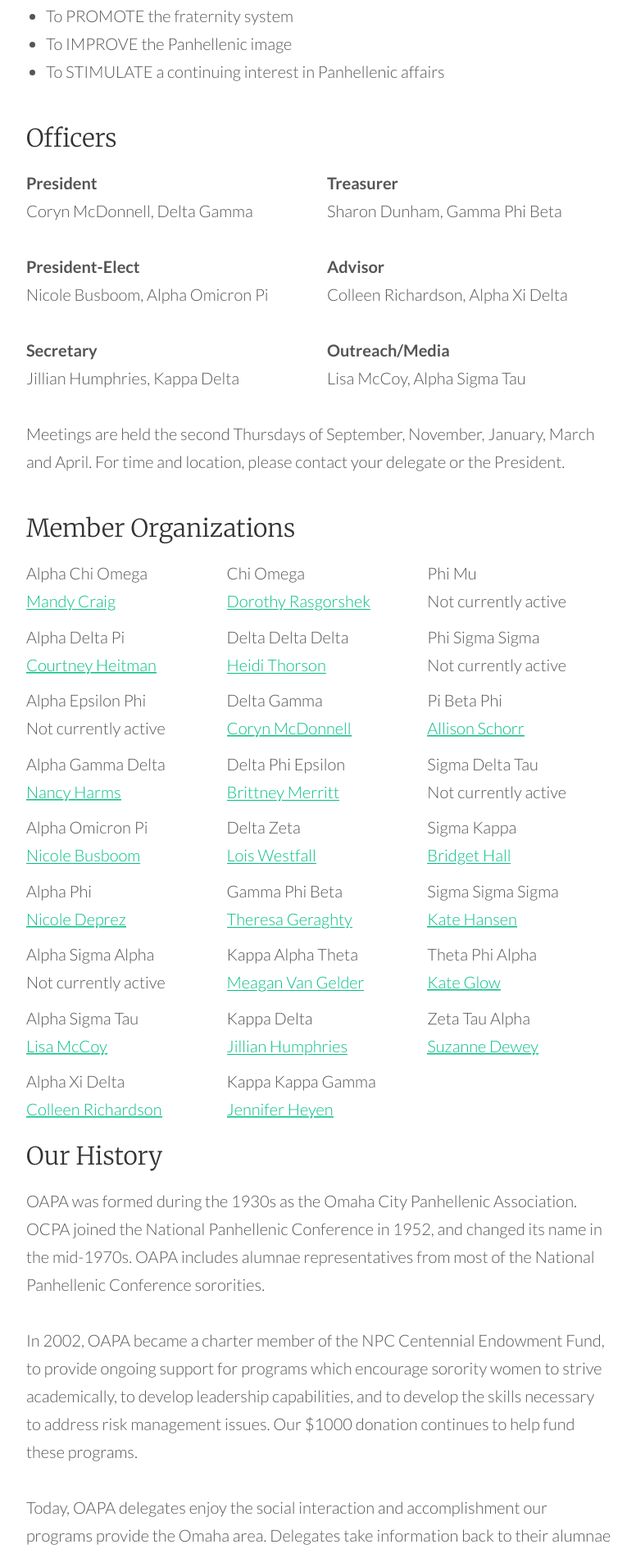
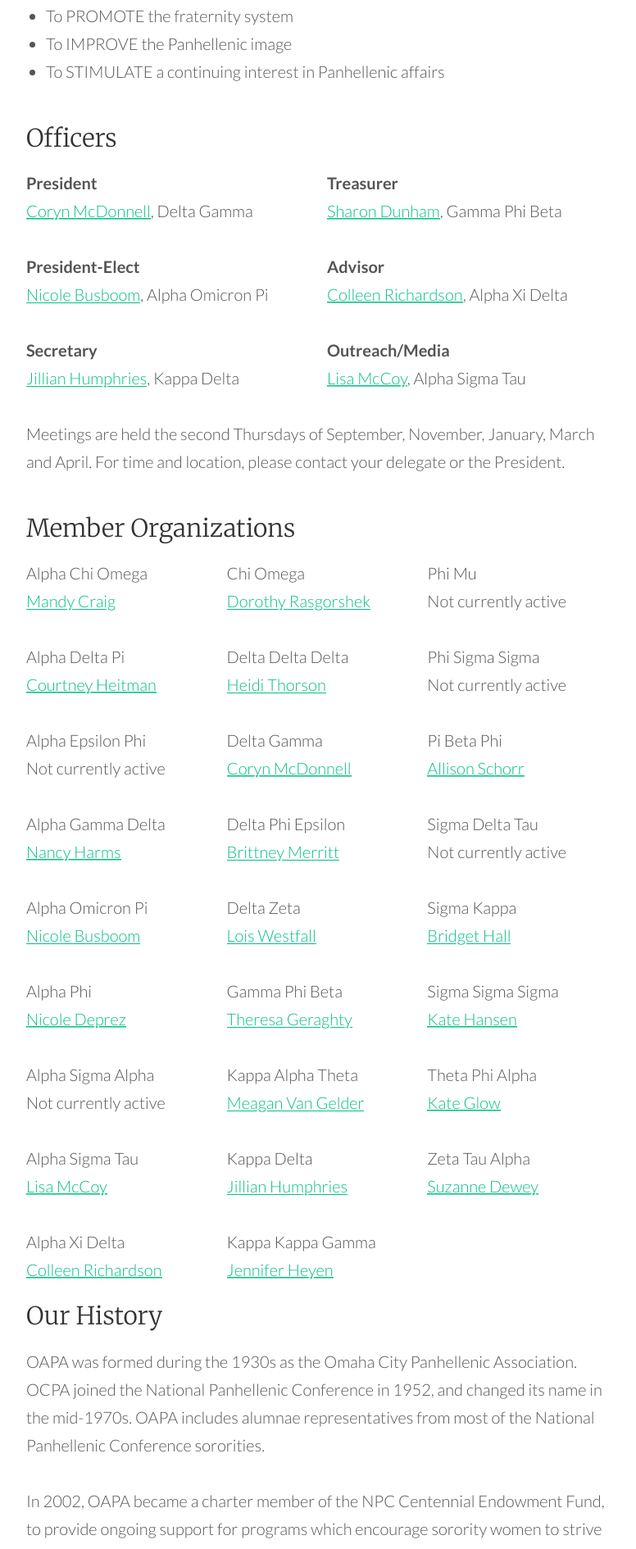
Before and after one commit to courtneyxann/oapa, a Jekyll site: the page built from docs/about-us.md, in a window 1280 px wide. Shown: the part 790-2680 px from the top of the page at 82% size, without its empty margins (251-1027 px from the left). Built offline with Jekyll 4.4.1, drawn with Linux system fonts in a browser that asks for light colours; some of the changed lines change nothing that is shown.

Commit message:
Updated about us page.

```diff
--- a/docs/about-us.md
+++ b/docs/about-us.md
@@ -19,22 +19,22 @@
 <div class="officers">
 
 <p><strong>President</strong><br>
-Coryn McDonnell, Delta Gamma</p>
+<a href="mailto:corynnydia@gmail.com?subject=OAPA%20Information">Coryn McDonnell</a>, Delta Gamma</p>
 
 <p><strong>President-Elect</strong><br>
-Nicole Busboom, Alpha Omicron Pi</p>
+<a href="mailto:nicole.busboom@gmail.com?subject=OAPA%20Information">Nicole Busboom</a>, Alpha Omicron Pi</p>
 
 <p><strong>Secretary</strong><br>
-Jillian Humphries, Kappa Delta</p>
+<a href="mailto:jillianhumphries@cox.net?subject=OAPA%20Information">Jillian Humphries</a>, Kappa Delta</p>
 
 <p><strong>Treasurer</strong><br>
-Sharon Dunham, Gamma Phi Beta</p>
+<a href="mailto:sdunham25@gmail.com?subject=OAPA%20Information">Sharon Dunham</a>, Gamma Phi Beta</p>
 
 <p><strong>Advisor</strong><br>
-Colleen Richardson, Alpha Xi Delta</p>
+<a href="mailto:crichardson323@gmail.com?subject=OAPA%20Information">Colleen Richardson</a>, Alpha Xi Delta</p>
 
 <p><strong>Outreach/Media</strong><br>
-Lisa McCoy, Alpha Sigma Tau</p>
+<a href="mailto:lgrm@cox.net?subject=OAPA%20Information">Lisa McCoy</a>, Alpha Sigma Tau</p>
 
 </div>
 
--- a/docs/assets/styles.scss
+++ b/docs/assets/styles.scss
@@ -484,7 +484,6 @@
      }
     ul {
     margin-left: 0;
-    margin-bottom: 0;
       li {
       list-style-type: none;
       }
```
